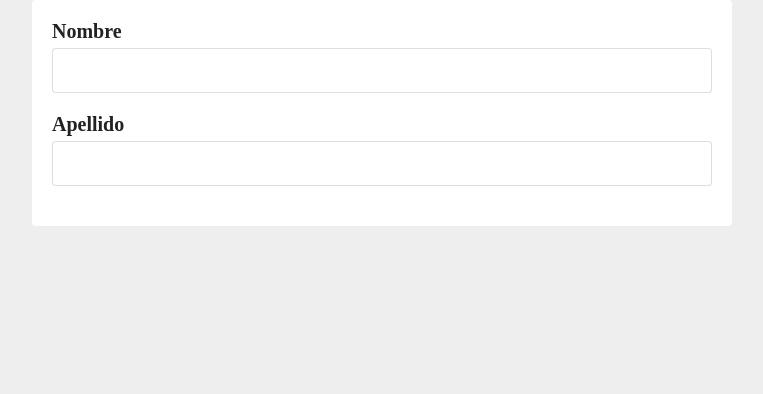
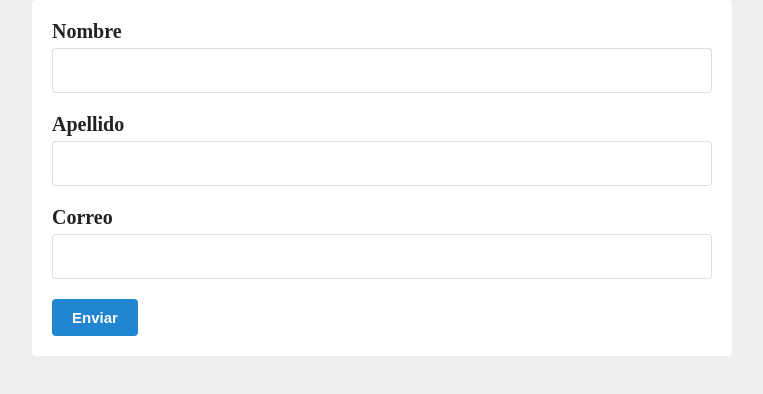
Before and after one commit to mercado-carlos/react-guia-definitiva-holamundo, a React (Vite) app: page / in a window 1280 px wide. Shown: the top 394 px of the page, without its empty margins (258-1021 px from the left). Built offline with nearby package versions, Linux system fonts and the light colour scheme.

Commit message:
Componente Button

```diff
--- a/src/App.tsx
+++ b/src/App.tsx
@@ -5,11 +5,13 @@ import Input from './components/Input';
 import useFormulario from './hooks/useFormulario';
 import Card from './components/Card';
 import Container from './components/Container';
+import Button from './components/Botton';
 
 function App() {
     const [formulario, handleChange] = useFormulario({
         name: '',
         lastname: '',
+        email: '',
     });
 
     console.log(formulario);
@@ -31,6 +33,13 @@ function App() {
                             value={formulario.lastname}
                             onChange={handleChange}
                         />
+                        <Input
+                            label="Correo"
+                            name="email"
+                            value={formulario.email}
+                            onChange={handleChange}
+                        />
+                        <Button>Enviar</Button>
                     </form>
                 </div>
             </Card>
--- /dev/null
+++ b/src/components/Botton/index.tsx
@@ -0,0 +1,9 @@
+import React from 'react';
+
+interface ButtonProps {}
+
+const Button: React.FC<ButtonProps> = ({ children }) => {
+    return <button className="button">{children}</button>;
+};
+
+export default Button;
--- a/src/styles/App.css
+++ b/src/styles/App.css
@@ -1,3 +1,20 @@
+button.button {
+  -webkit-transition: all 0.3s ease-in-out;
+  transition: all 0.3s ease-in-out;
+  background-color: #2185d0;
+  border-radius: 4px;
+  color: #fff;
+  border: none;
+  padding: 10px 20px;
+  font-weight: 700;
+  font-size: 15px;
+  cursor: pointer;
+}
+
+button.button:hover {
+  background-color: #1678c2;
+}
+
 .card {
   background-color: #fff;
   border-radius: 4px;
--- a/src/styles/App.scss
+++ b/src/styles/App.scss
@@ -1,4 +1,4 @@
-@import 'card', 'config', 'container', 'input';
+@import 'button', 'card', 'config', 'container', 'input';
 
 .App {
     padding: 20px;
--- /dev/null
+++ b/src/styles/_button.scss
@@ -0,0 +1,15 @@
+button.button {
+    transition: all 0.3s ease-in-out;
+    background-color: #2185d0;
+    border-radius: 4px;
+    color: #fff;
+    border: none;
+    padding: 10px 20px;
+    font-weight: 700;
+    font-size: 15px;
+    cursor: pointer;
+
+    &:hover {
+        background-color: #1678c2;
+    }
+}
```
Also changed, not shown: 1 other file (tests, documents, lock files or other folders).
